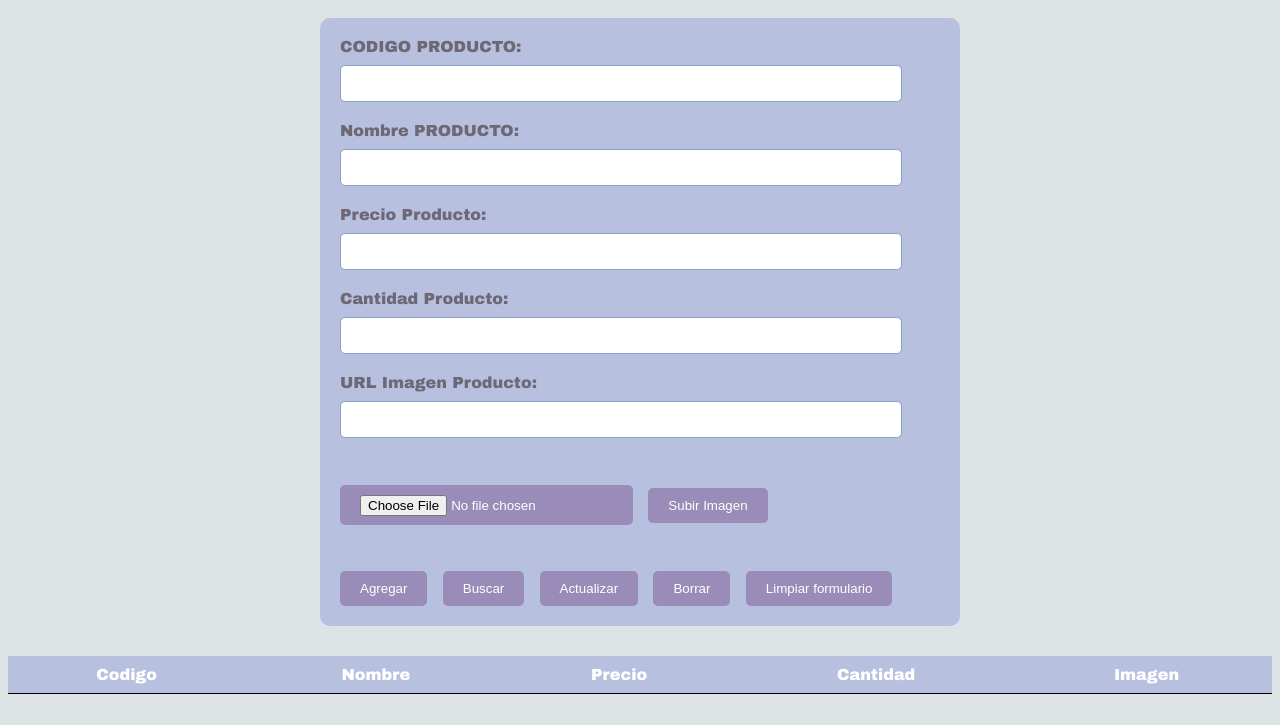
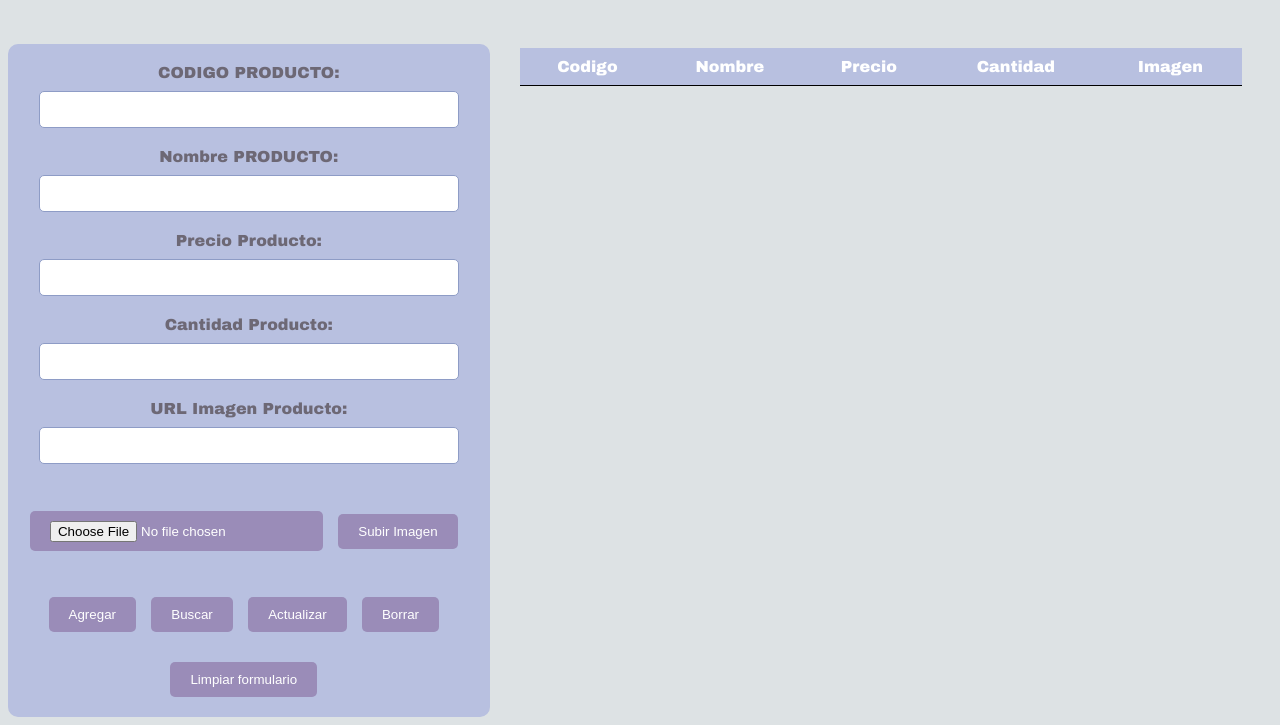
Before and after one commit to CarolVGarcia/extemporaneo, a plain HTML site: page html/admin.html in a window 1280 px wide. Shown: the part 88-813 px from the top of the page. Drawn offline with Linux system fonts and the light colour scheme; no server answers.

Commit message:
correcciones del proyecto 16, correciones en el diseño

```diff
--- a/html/admin.html
+++ b/html/admin.html
@@ -6,8 +6,13 @@
 <script type="module" src="/js/admin.js"></script>
 <link rel="stylesheet" href="/css/admin.css">
 <body>
+  <center>
+
+
   <h1>Agregar Productos</h1>
 
+  <div class="contenedor-principal">
+    <div class="contenedor-formulario">
       <form id="formularioProductos">
         <label for="txtCodigo">CODIGO PRODUCTO:</label>
         <input type="text" id="txtCodigo" name="txtCodigo">
@@ -38,7 +43,10 @@
         <button type="button" id="btnBorrar">Borrar</button>
         <button type="reset">Limpiar formulario</button>
       </form>
+    </div>
 
+
+    <div class="contenedor-tabla">
       <table id="tablaProductos">
         <thead>
           <tr>
@@ -55,6 +63,15 @@
 
       </table>
 
+    </div>
+
+  </div>
+
+
+
+  </center>
+
+
   <div class="volver-inicio">
     <a href="/index.html" class="btn-volver">Volver a Inicio</a>
   </div>
```
Lines whose indentation alone changed are shown as unchanged.
